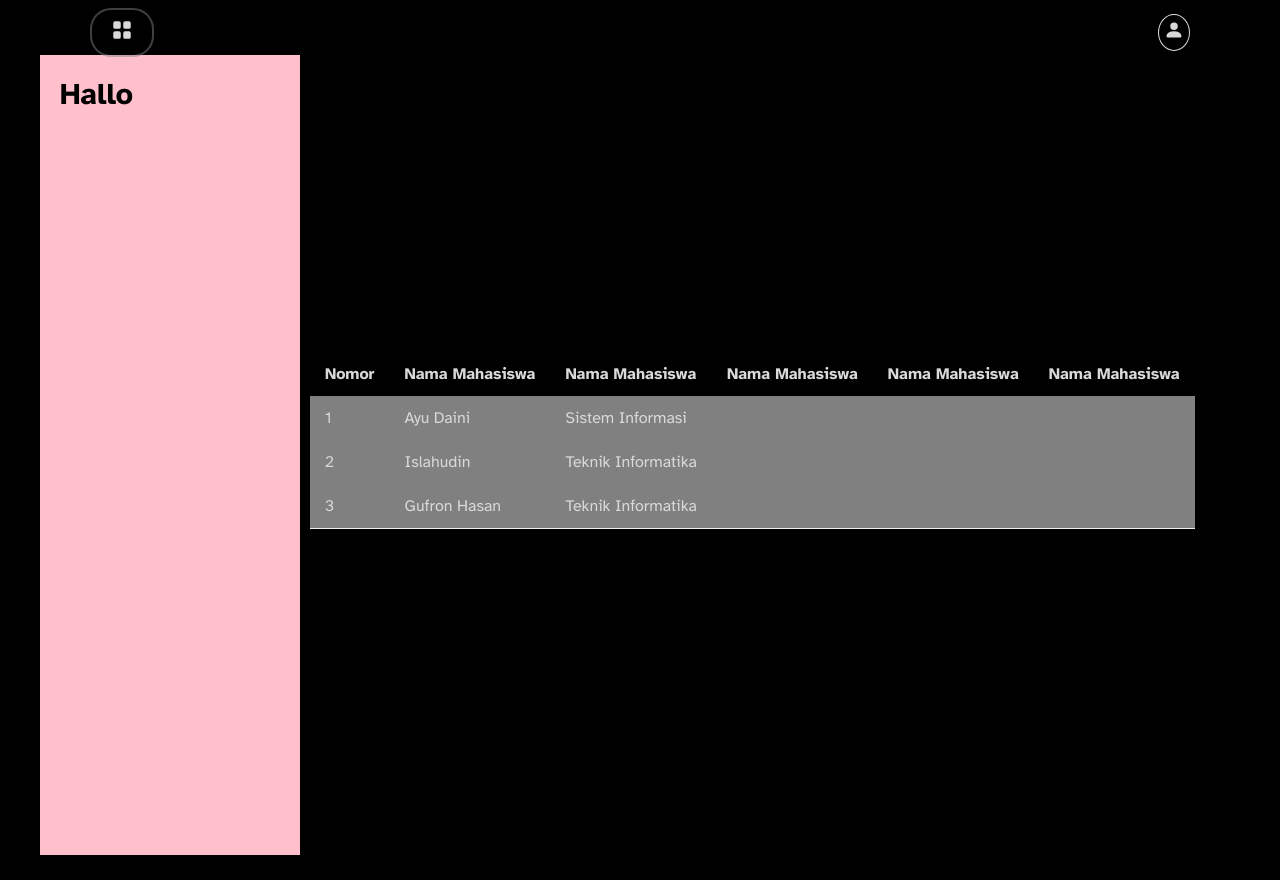
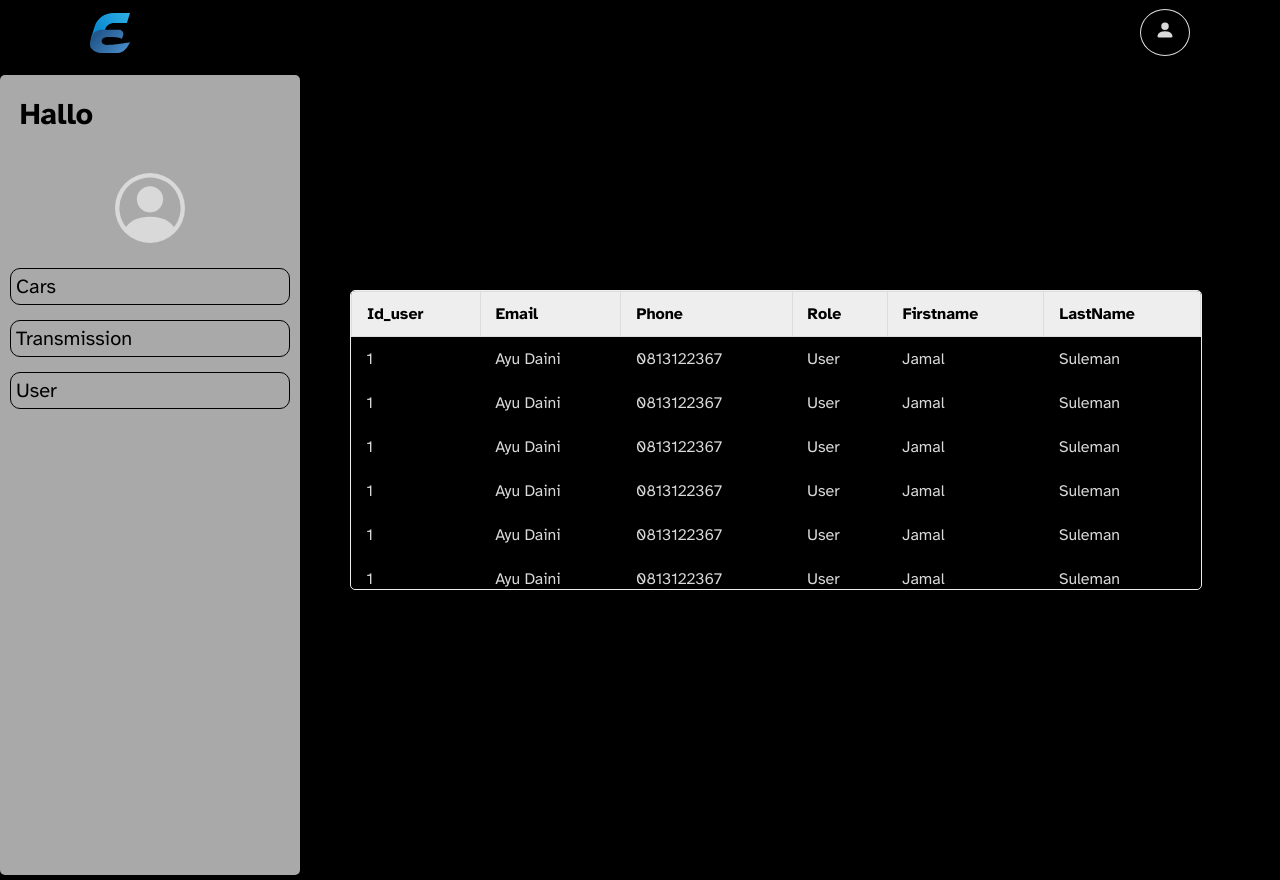
Before and after one commit to mwww/EasyRent, a React (Vite) app: page /admin in a window 1280 px wide. Built offline with nearby package versions, Linux system fonts and the light colour scheme.

Commit message:
membuat dashboard masi 30%

```diff
--- a/src/pages/app/dashboard/Navbar/Navbar.tsx
+++ b/src/pages/app/dashboard/Navbar/Navbar.tsx
@@ -1,7 +1,7 @@
 import css from './navDash.module.scss'
 import React,{useState, useEffect} from 'react'
 import { Link } from 'react-router-dom'
-import {BsFillGridFill, BsFillPersonFill} from 'react-icons/bs'
+import {BsFillPersonFill} from 'react-icons/bs'
 import Sidebar from '../SideBar/sidebar'
 
 function Navbar() {
@@ -20,9 +20,9 @@ function Navbar() {
     <div>
         <nav className={`${css.nav} ${navbarClass} no_drag`}>
       <div className={`content_wrapper ${css.nav_wrap}`}>
-        <button onClick={() => setIsOpen(!isOpen)} >
-          <BsFillGridFill size={"20px"}/>
-        </button>
+        <Link to={"/"}>
+
+        </Link>
         <Link to={"/"} className={css.profile}>
           <BsFillPersonFill size={"20px"} />
         </Link>
--- a/src/pages/app/dashboard/Navbar/navDash.module.scss
+++ b/src/pages/app/dashboard/Navbar/navDash.module.scss
@@ -15,11 +15,11 @@
 
 
 
-    // > a:nth-child(1) {
-    //   background-image: url('/logo/logo.svg');
-    //   width: calc(var(--sz-nav_height) - 25px);
-    //   height: calc(var(--sz-nav_height) - 25px);
-    // }
+    > a:nth-child(1) {
+      background-image: url('/logo/logo.svg');
+      width: calc(var(--sz-nav_height) - 25px);
+      height: calc(var(--sz-nav_height) - 25px);
+    }
 
     // ul {
     //   margin-left: auto;
@@ -38,8 +38,10 @@
 
   .profile{
     border: 1px solid #eeee;
-    padding: 5px;
+    padding: 10px;
     border-radius: 50%;
+    width: 50px;
+    text-align: center;
   }
 
   .navNoBG {
--- a/src/pages/app/dashboard/SideBar/sidebar.module.scss
+++ b/src/pages/app/dashboard/SideBar/sidebar.module.scss
@@ -1,8 +1,13 @@
 .slider{
-    width: 260px;
+    width: 300px;
     height: 100vh;
-    background-color: pink;
-    margin-top: 30px;
+    margin-top: 70px;
+    background-color: darkgrey;
+    border: none;
+    border-radius: 5px;
+    margin-left: -40px;
+
+
 
     h1{
       color: black;
@@ -10,6 +15,31 @@
       padding-left: 20px;
       font-size: 30px;
     }
+  }
+
+  .personSide{
+    text-align: center;
+    margin-top: 40px;
+  }
+
+  .menu{
+    margin-top: 20px;
+    margin-left: 10px;
 
 
+    ul{
+      width: 100wh;
+    }
+
+    li{
+      border: 1px solid black;
+      width: auto;
+      margin-right: 10px;
+      margin-bottom: 15px;
+      padding: 5px;
+      font-size: 20px;
+      color: black;
+      align-items: center;
+      border-radius: 10px;
+    }
   }
--- a/src/pages/app/dashboard/SideBar/sidebar.tsx
+++ b/src/pages/app/dashboard/SideBar/sidebar.tsx
@@ -1,12 +1,34 @@
 import React from 'react'
 import css from './sidebar.module.scss'
+import { Link } from 'react-router-dom'
+import { BsPersonCircle} from 'react-icons/bs'
 function sidebar() {
   return (
     <div className={css.slider} >
     <div>
       <h1>Hallo</h1>
     </div>
-    <div>
+    <div className={css.personSide}>
+        <BsPersonCircle size={"70px"}  />
+    </div>
+    <div className={css.menu}>
+        <ul>
+            <Link to={"/admin"}>
+                <li>
+                    Cars
+                </li>
+            </Link>
+            <Link to={"/admin"}>
+                <li>
+                    Transmission
+                </li>
+            </Link>
+            <Link to={"/admin"}>
+                <li>
+                    User
+                </li>
+            </Link>
+        </ul>
     </div>
   </div>
   )
--- a/src/pages/app/dashboard/main/main.module.scss
+++ b/src/pages/app/dashboard/main/main.module.scss
@@ -4,7 +4,7 @@
     height: 100vh;
     display: flex;
     align-items: center;
-    gap: 10px;
+    gap: 50px;
     margin: 40px;
 
 
@@ -31,35 +31,35 @@
 
 
 
-.table{
-  border-collapse: collapse;
-  margin: 25px 0;
-  font-size: 0.9em;
-  min-width: 400px;
-  background-color: gray;
+// .table{
+//   border-collapse: collapse;
+//   margin: 25px 0;
+//   font-size: 0.9em;
+//   min-width: 400px;
+//   background-color: gray;
 
-  thead tr {
-    color: #fff;
-    text-align: left;
-    font-weight: bold;
-    background-color: black;
+//   thead tr {
+//     color: #fff;
+//     text-align: left;
+//     font-weight: bold;
+//     background-color: black;
 
-    th {
-      padding: 12px 15px;
-    }
-  }
+//     th {
+//       padding: 12px 15px;
+//     }
+//   }
 
-  tbody{
-    border-bottom: 1px solid #eee;
+//   tbody{
+//     border-bottom: 1px solid #eee;
 
 
-    td{
-      padding: 12px 15px;
-    }
-  }
+//     td{
+//       padding: 12px 15px;
+//     }
+//   }
 
 
-}
+// }
 
 @media only screen and (max-width: 768px) {
   .table{
--- a/src/pages/app/dashboard/main/main.tsx
+++ b/src/pages/app/dashboard/main/main.tsx
@@ -13,8 +13,7 @@ function Main() {
         <main className={`${css.bg} background_def`}>
             <div className={css.container}>
                <SideBar/>
-
-                <Tabel/>
+               <Tabel/>
             </div>
         </main>
     </div>
--- a/src/pages/app/dashboard/main/tabel/tabel.module.scss
+++ b/src/pages/app/dashboard/main/tabel/tabel.module.scss
@@ -1,30 +1,64 @@
 
-.table{
-    border-collapse: collapse;
-    margin: 25px 0;
-    font-size: 0.9em;
-    min-width: 400px;
-    background-color: gray;
+// .table{
+//   border-collapse: collapse;
+//   margin: 25px 0;
+//   font-size: 0.9em;
+//   min-width: 400px;
+//   background-color: gray;
+//   border: 1px solid gray;
 
-    thead tr {
-      color: #fff;
-      text-align: left;
-      font-weight: bold;
-      background-color: black;
+//   thead tr {
+//     color: #fff;
+//     text-align: left;
+//     font-weight: bold;
+//     background-color: black;
+//     border-radius: 50%;
 
-      th {
-        padding: 12px 15px;
-      }
-    }
+//     th {
+//       padding: 12px 15px;
+//     }
+//   }
 
-    tbody{
-      border-bottom: 1px solid #eee;
+//   tbody{
+//     border-bottom: 1px solid #eee;
 
 
-      td{
-        padding: 12px 15px;
-      }
-    }
+//     td{
+//       padding: 12px 15px;
+//     }
+//   }
+
+
+// }
+.table_content {
+  position: relative;
+  border: 1px solid #eee;
+  height: 300px; /* Atur ketinggian sesuai kebutuhan Anda */
+  overflow: auto;
+  border-radius: 5px;
+}
+
+
+.tableI{
+  width: 850px;
+  border-collapse: collapse;
+  text-align: left;
+
+
+  // position: fixed;
+
+  th{
+    padding: 12px 15px;
+    border: 1px solid #ddd;
+    background-color: #eee;
+    color: black;
+
+  }
+
+  td{
+    padding: 12px 15px;
+
 
 
   }
+}
--- a/src/pages/app/dashboard/main/tabel/tabel.tsx
+++ b/src/pages/app/dashboard/main/tabel/tabel.tsx
@@ -1,35 +1,127 @@
 import React from 'react'
 import css from './tabel.module.scss'
 function Tabel() {
+
+
   return (
-    <div className={css.boxtable}>
-                  <table className={css.table}>
-                    <thead>
+    <div className={css.table_content}>
+        <table className={css.tableI}>
+        <thead >
             <tr>
-                        <th>Nomor </th>
-                        <th>Nama Mahasiswa</th>
-                        <th>Nama Mahasiswa</th>
-                        <th>Nama Mahasiswa</th>
-                        <th>Nama Mahasiswa</th>
-                        <th>Nama Mahasiswa</th>
+                <th>id_user</th>
+                <th>Email</th>
+                <th>Phone</th>
+                <th>role</th>
+                <th>firstname</th>
+                <th>lastName</th>
             </tr>
         </thead>
         <tbody>
             <tr>
                 <td>1</td>
                 <td>Ayu Daini</td>
-                        <td>Sistem Informasi</td>
+                <td>0813122367</td>
+                <td>user</td>
+                <td>Jamal </td>
+                <td>suleman </td>
             </tr>
             <tr>
-                        <td>2</td>
-                        <td>Islahudin</td>
-                        <td>Teknik Informatika</td>
+                <td>1</td>
+                <td>Ayu Daini</td>
+                <td>0813122367</td>
+                <td>user</td>
+                <td>Jamal </td>
+                <td>suleman </td>
             </tr>
             <tr>
-                        <td>3</td>
-                        <td>Gufron Hasan</td>
-                        <td>Teknik Informatika</td>
+                <td>1</td>
+                <td>Ayu Daini</td>
+                <td>0813122367</td>
+                <td>user</td>
+                <td>Jamal </td>
+                <td>suleman </td>
             </tr>
+            <tr>
+                <td>1</td>
+                <td>Ayu Daini</td>
+                <td>0813122367</td>
+                <td>user</td>
+                <td>Jamal </td>
+                <td>suleman </td>
+            </tr>
+            <tr>
+                <td>1</td>
+                <td>Ayu Daini</td>
+                <td>0813122367</td>
+                <td>user</td>
+                <td>Jamal </td>
+                <td>suleman </td>
+            </tr>
+            <tr>
+                <td>1</td>
+                <td>Ayu Daini</td>
+                <td>0813122367</td>
+                <td>user</td>
+                <td>Jamal </td>
+                <td>suleman </td>
+            </tr>
+            <tr>
+                <td>1</td>
+                <td>Ayu Daini</td>
+                <td>0813122367</td>
+                <td>user</td>
+                <td>Jamal </td>
+                <td>suleman </td>
+            </tr>
+            <tr>
+                <td>1</td>
+                <td>Ayu Daini</td>
+                <td>0813122367</td>
+                <td>user</td>
+                <td>Jamal </td>
+                <td>suleman </td>
+            </tr>
+            <tr>
+                <td>1</td>
+                <td>Ayu Daini</td>
+                <td>0813122367</td>
+                <td>user</td>
+                <td>Jamal </td>
+                <td>suleman </td>
+            </tr>
+            <tr>
+                <td>1</td>
+                <td>Ayu Daini</td>
+                <td>0813122367</td>
+                <td>user</td>
+                <td>Jamal </td>
+                <td>suleman </td>
+            </tr>
+            <tr>
+                <td>1</td>
+                <td>Ayu Daini</td>
+                <td>0813122367</td>
+                <td>user</td>
+                <td>Jamal </td>
+                <td>suleman </td>
+            </tr>
+            <tr>
+                <td>1</td>
+                <td>Ayu Daini</td>
+                <td>0813122367</td>
+                <td>user</td>
+                <td>Jamal </td>
+                <td>suleman </td>
+            </tr>
+            <tr>
+                <td>1</td>
+                <td>Ayu Daini</td>
+                <td>0813122367</td>
+                <td>user</td>
+                <td>Jamal </td>
+                <td>suleman </td>
+            </tr>
+
 
         </tbody>
         </table>
```
Lines whose indentation alone changed are shown as unchanged.
